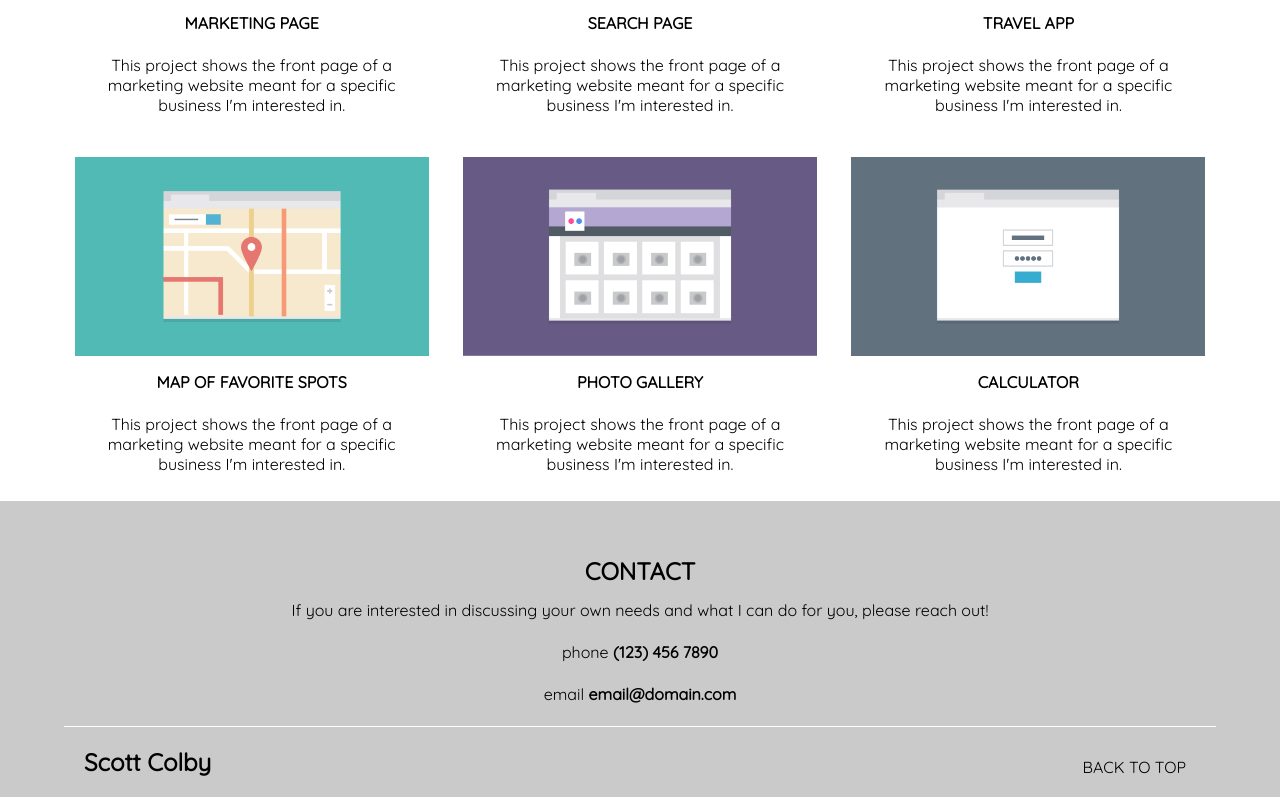
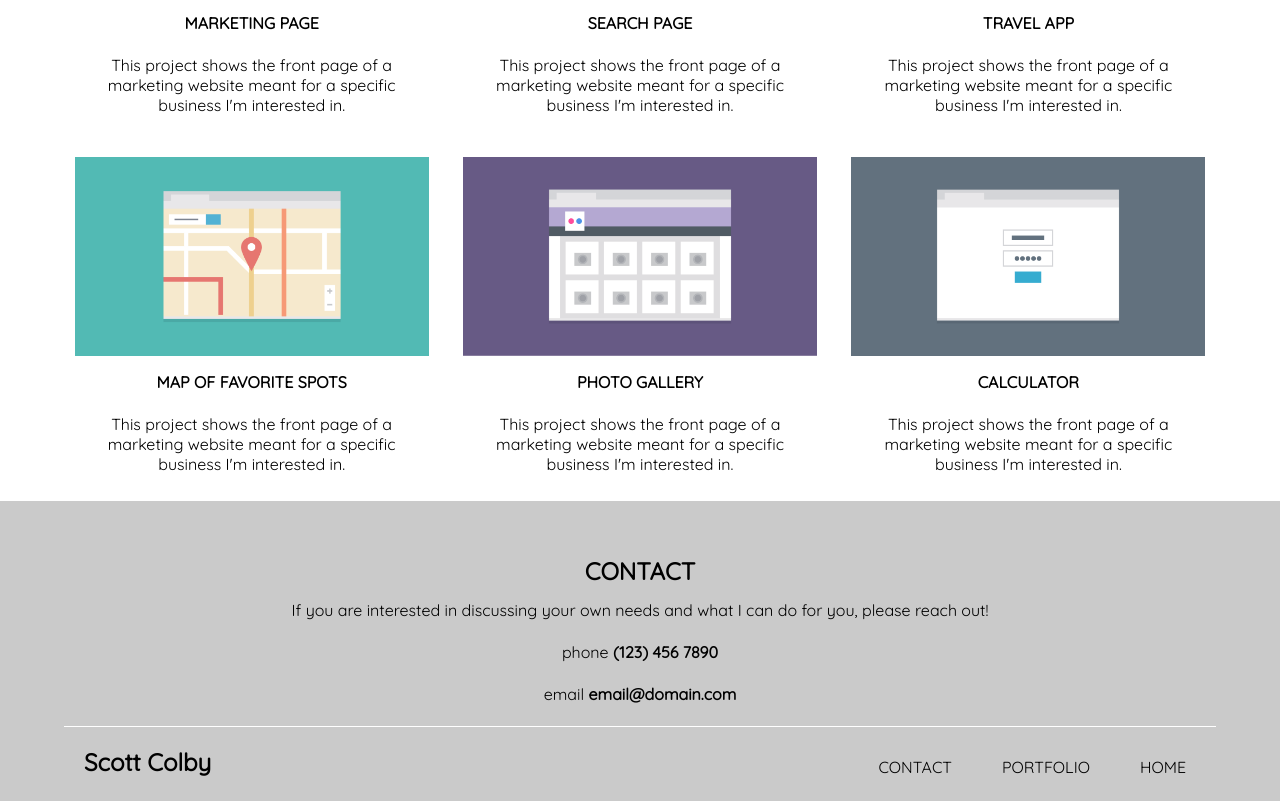
Before and after one commit to scolby13/Unit-2-Project, a plain HTML site: page index.html in a window 1280 px wide. Shown: the part 643-1444 px from the top of the page. Drawn offline with Linux system fonts and the light colour scheme.

Commit message:
css-1024 layout

```diff
--- a/css/styles.css
+++ b/css/styles.css
@@ -131,6 +131,10 @@ footer a {
     border-top: 1px solid #fff;
 }
 
+.footer-large {
+    display: none;
+}
+
 .clearfix::after {
     content: "";
     display: table;
@@ -171,6 +175,14 @@ footer a {
         width: 40%;
         vertical-align: top;
     }
+
+    .footer-small {
+        display: none;
+    }
+
+    .footer-large {
+        display: inline-block;
+    }
   }
 
   @media (min-width: 1024px) {
--- a/index.html
+++ b/index.html
@@ -44,9 +44,17 @@
     </div>
 </body>
 <footer class="clearfix">
-        <div class="footer clearfix">
+        <div class="footer clearfix footer-small">
             <h2>Scott Colby </h2>
             <a href="#top">Back to top</a>
         </div>
+        <div class="footer clearfix footer-large">
+            <h2>Scott Colby </h2>
+            <ul>
+                <li><a href="index.html">Home</a></li>
+                <li><a href="#portfolio">Portfolio</a></li>
+                <li><a href="#contact">Contact</a></li>
+            </ul>
+        </div>
 </footer>
 </html>
```
